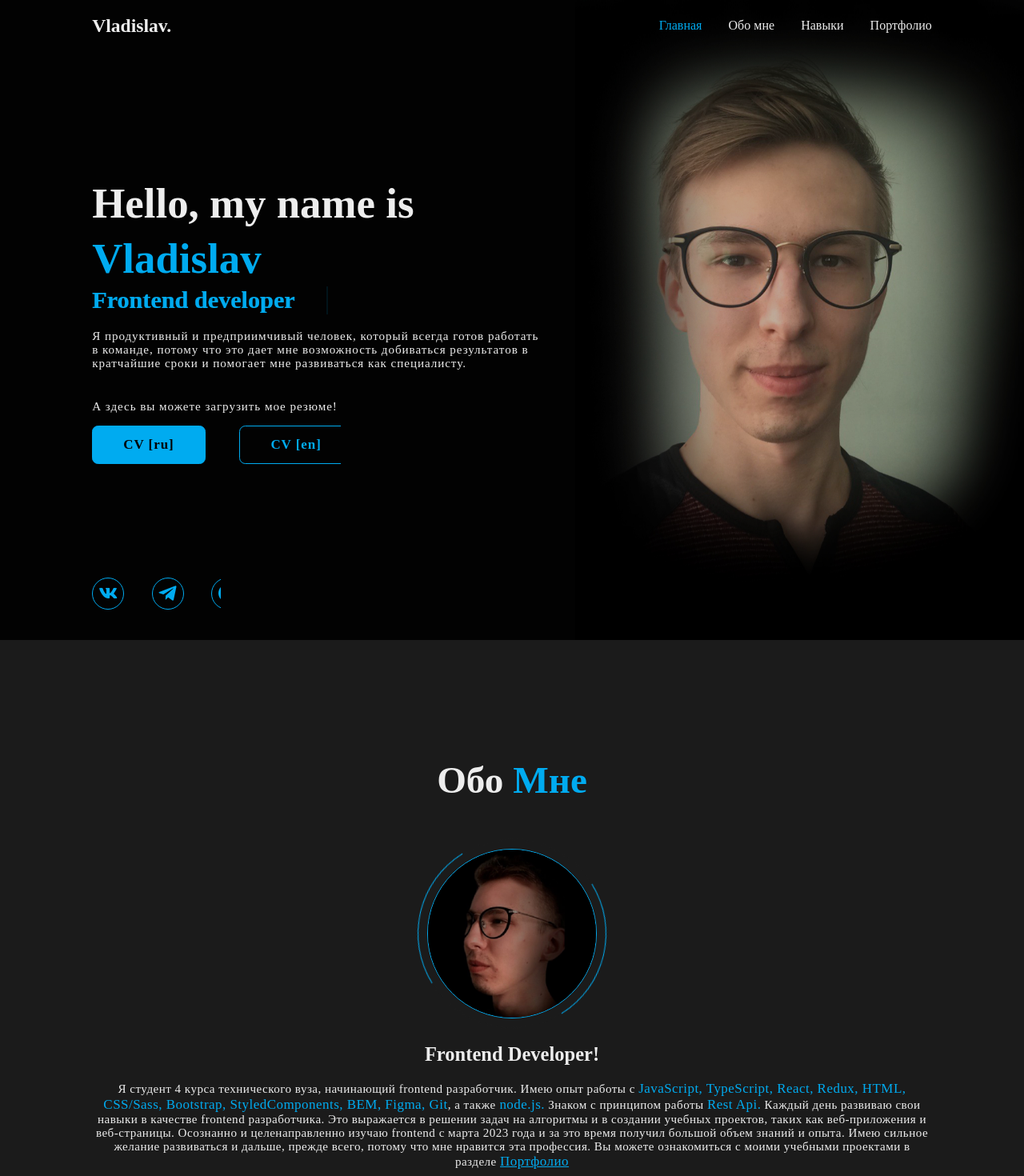
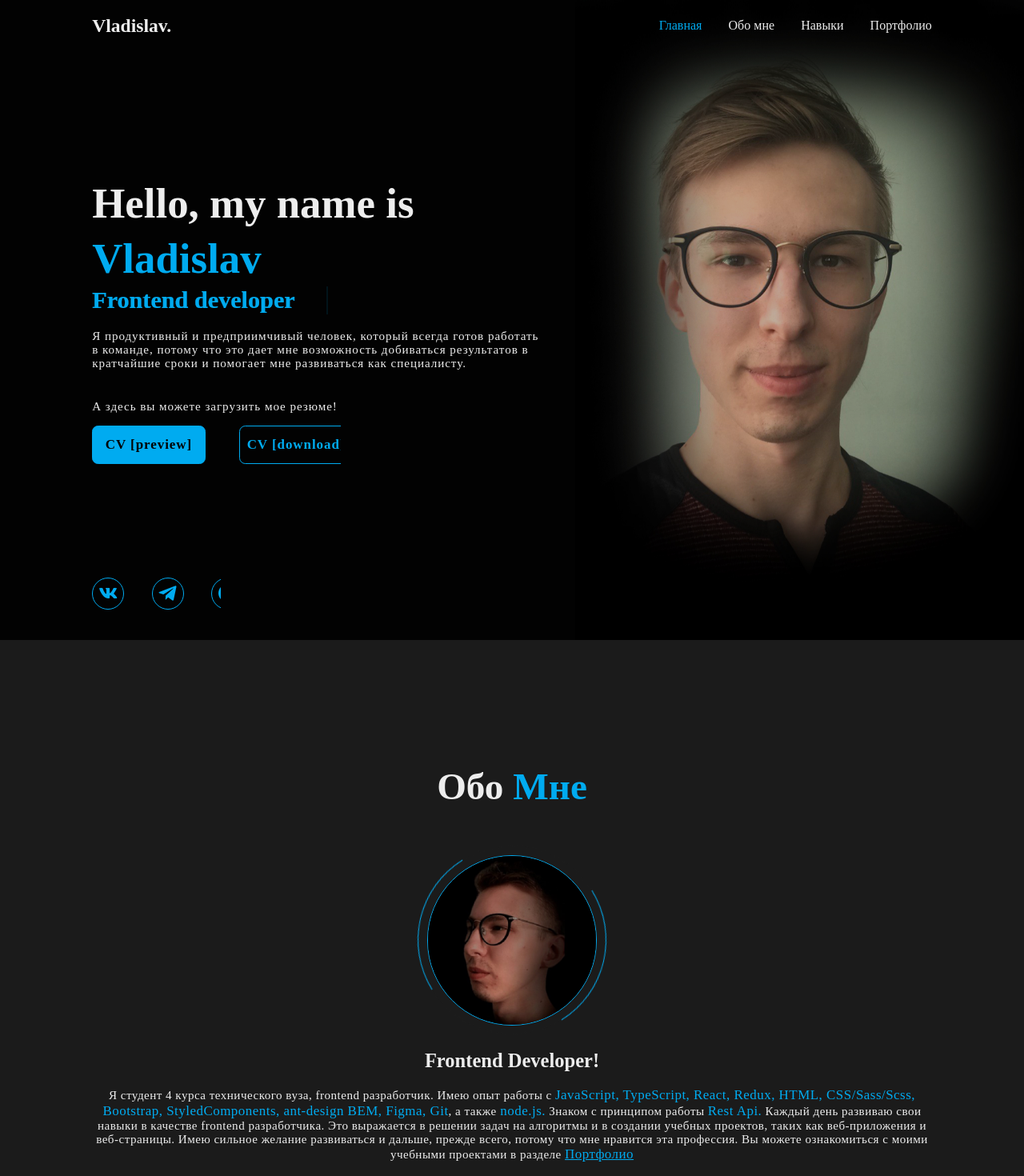
Before and after one commit to Shagabudinov/cv, a React (Create React App) app: page / in a window 1280 px wide. Shown: the top 1470 px of the page at 80% size. Built offline with nearby package versions, Linux system fonts and the light colour scheme; a web font is replaced by a local one.

Commit message:
added-new-refs-for-cv

```diff
--- a/src/components/body/AboutPage.js
+++ b/src/components/body/AboutPage.js
@@ -20,15 +20,13 @@ const AboutPage = (props) => {
       <div className="about__content element-animation" style={{ "--i": 3 }}>
         <h3>Frontend Developer!</h3>
         <p>
-          Я студент 4 курса технического вуза, начинающий frontend разработчик.
+          Я студент 4 курса технического вуза, frontend разработчик.
           Имею опыт работы с <span>JavaScript, TypeScript, React, Redux, HTML,
-          CSS/Sass, Bootstrap, StyledComponents, BEM, Figma, Git</span>, а также
+          CSS/Sass/Scss, Bootstrap, StyledComponents, ant-design BEM, Figma, Git</span>, а также
           <span> node.js.</span> Знаком с принципом работы <span> Rest Api.</span> Каждый день развиваю свои
           навыки в качестве frontend разработчика. Это выражается в решении
           задач на алгоритмы и в создании учебных проектов, таких как
-          веб-приложения и веб-страницы. Осознанно и целенаправленно изучаю
-          frontend с марта 2023 года и за это время получил большой объем знаний
-          и опыта. Имею сильное желание развиваться и дальше, прежде всего,
+          веб-приложения и веб-страницы. Имею сильное желание развиваться и дальше, прежде всего,
           потому что мне нравится эта профессия.
           Вы можете ознакомиться с моими учебными проектами в разделе <a href="/#portfolio"><span>Портфолио</span></a>
         </p>
--- a/src/components/body/MainPage.js
+++ b/src/components/body/MainPage.js
@@ -31,10 +31,10 @@ const MainPage = (props) => {
         </p>
         <div className="btn-box">
           <a href={CVru} className="btn">
-            CV [ru]
+            CV [preview]
           </a>
           <a href={CVen} className="btn">
-            CV [en]
+            CV [download]
           </a>
           <span className="animate-span" style={{ "--i": 5 }} />
         </div>
--- a/src/scripts.js
+++ b/src/scripts.js
@@ -21,10 +21,10 @@ export const NAV_LINKS = [
 ];
 
 export const CVru =
-    "https://drive.google.com/uc?export=download&confirm=no_antivirus&id=182jeK80wjq2VcxbWaoW6EBiN3onEnR1d";
+    "https://drive.google.com/file/d/182jeK80wjq2VcxbWaoW6EBiN3onEnR1d/view?usp=sharing";
 
 export const CVen =
-    "https://drive.google.com/uc?export=download&confirm=no_antivirus&id=1vhgczdua4Gt-igq7durVkuVncku8Y5ln";
+    "https://drive.usercontent.google.com/download?id=182jeK80wjq2VcxbWaoW6EBiN3onEnR1d&export=download&authuser=0&confirm=t&uuid=eb13734b-e8ad-4fde-8d66-77106d150a9e&at=APZUnTXRDDp8ZQDBjo02ChCjsBzZ:1694850460274";
 
 export const portfolioItems = [
     {
@@ -39,9 +39,19 @@ export const portfolioItems = [
             "Hook useState",
         ],
         image: web6,
-        repositoryLink: "https://github.com/Shagabudinov/random-joke-app/tree/master",
+        repositoryLink:
+            "https://github.com/Shagabudinov/random-joke-app/tree/master",
         websiteLink: "https://shagabudinov.github.io/random-joke-app/",
-        technologiesList: ["HTML", "CSS", "API fetch", "JavaScript", "TypeScript", "React", "Redux", "ant-design"],
+        technologiesList: [
+            "HTML",
+            "CSS",
+            "API fetch",
+            "JavaScript",
+            "TypeScript",
+            "React",
+            "Redux",
+            "ant-design",
+        ],
     },
     {
         id: 2,
```
